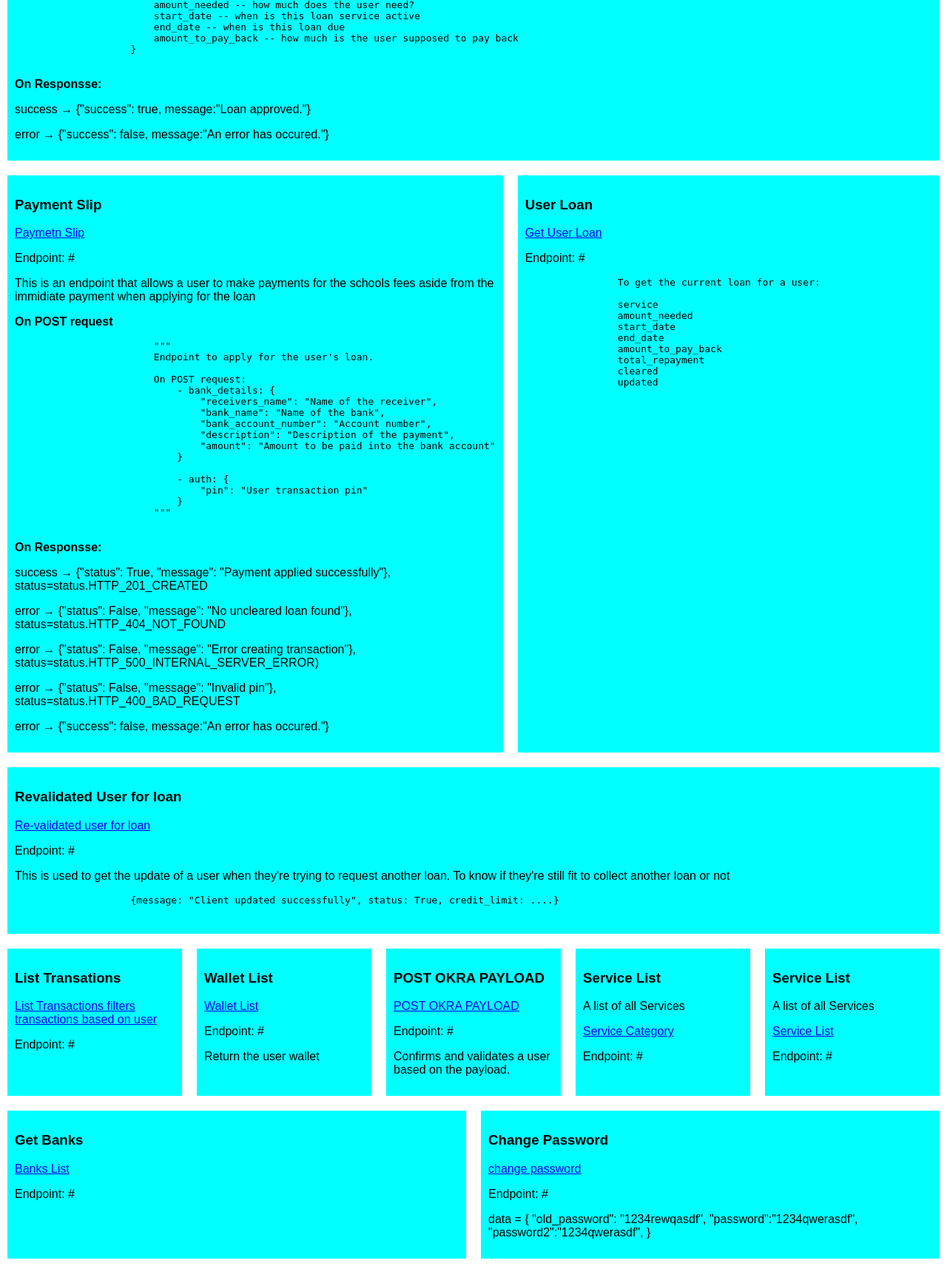
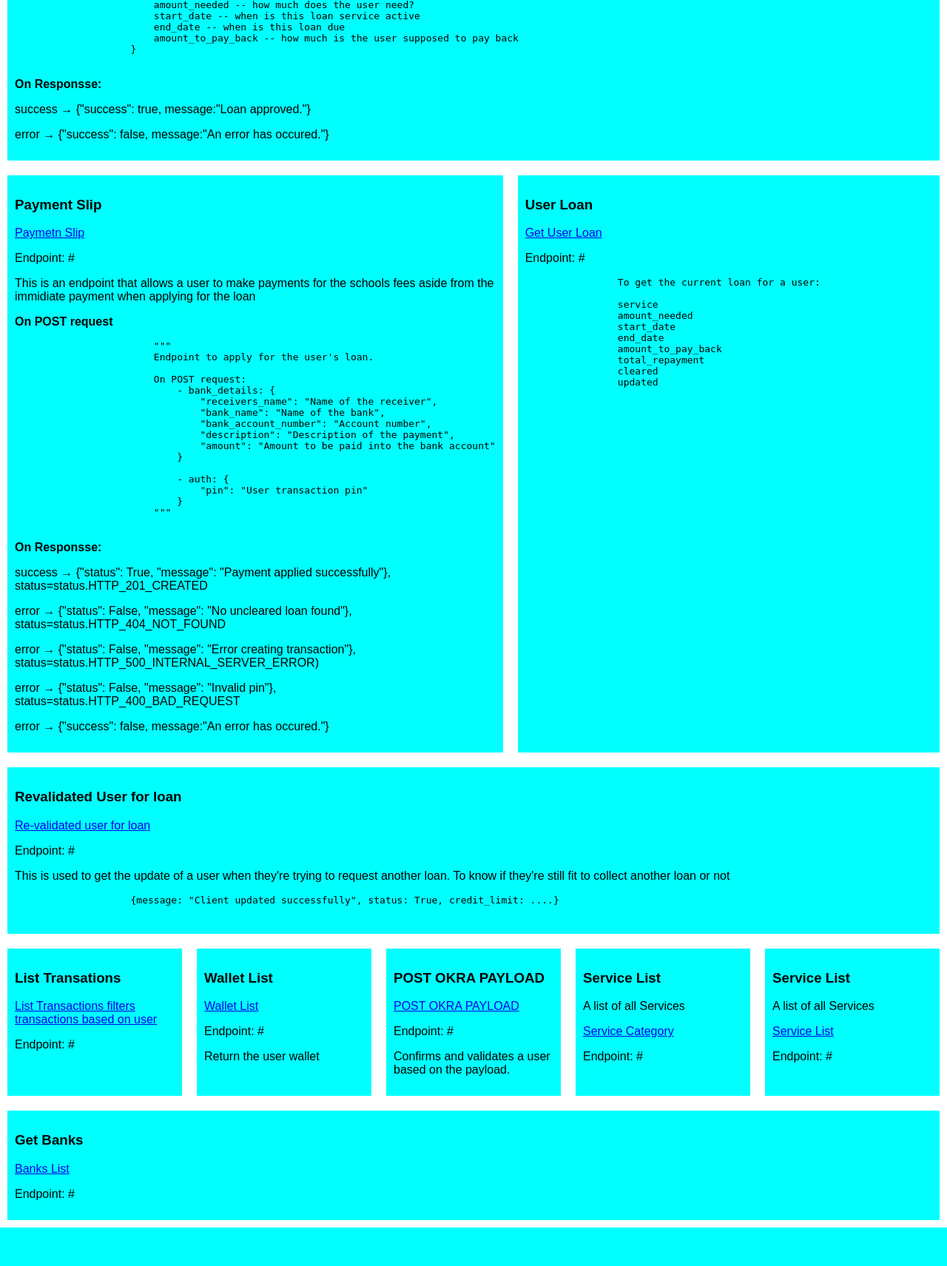
Before and after one commit to Michael-Lyon/payskul-demo, a Django app: template templates/apiv1/docs.html in a window 1280 px wide. Shown: the part 4035-5746 px from the top of the page at 74% size. After the commit the page ends 5694 px from the top, so only its background shows below. Run offline with Django 4.2, Linux system fonts and the light colour scheme; the template is opened without the code that fills it, so the values that code supplies are empty.

Commit message:
minor chnages to the reset password

```diff
--- a/account/views_v1.py
+++ b/account/views_v1.py
@@ -442,8 +442,6 @@ def reset_password_view(request):
         if not default_token_generator.check_token(user, verification_code):
             return Response({'status': False, 'message': 'Invalid verification code'}, status=status.HTTP_400_BAD_REQUEST)
 
-        profile = Profile.objects.get(user=user)
-        profile.pin = password
-        profile.save()
+        user.set_password(password)
 
         return Response({'status': True, 'message': 'Password reset successfully'}, status=status.HTTP_200_OK)
--- a/payskul/settings.py
+++ b/payskul/settings.py
@@ -272,6 +272,7 @@ LOGGING = {
 
 
 PAYSKUL_ACCOUNT = "123456789787"
+PASSWORD_RESET_TOKEN_EXPIRE = 3600
 
 # This scheduler config will:
 # - Store jobs in the project database
--- a/templates/apiv1/docs.html
+++ b/templates/apiv1/docs.html
@@ -306,7 +306,7 @@
             <pre>
                 <code>
                     {
-                     "token": access key
+                    "token": access key
                     }
                     </code>
                 </pre>
@@ -492,21 +492,6 @@
             <a href="{% url 'apiv1:core:bank_list' %}">Banks List</a>
             <p>Endpoint: <span class="endpoint">{% url 'apiv1:core:bank_list' %}</span>
         </div>
-        <div class="col">
-            <h3>Change Password</h3>
-
-            <a href="{% url 'apiv1:account:change_password' %}">change password</a>
-            <p>Endpoint: <span class="endpoint">{% url 'apiv1:account:change_password' %}</span>
-
-                <p>
-                    data = {
-                    "old_password": "1234rewqasdf",
-                    "password":"1234qwerasdf",
-                    "password2":"1234qwerasdf",
-
-                    }
-                </p>
-        </div>
     </div>
 
     </div>
```
